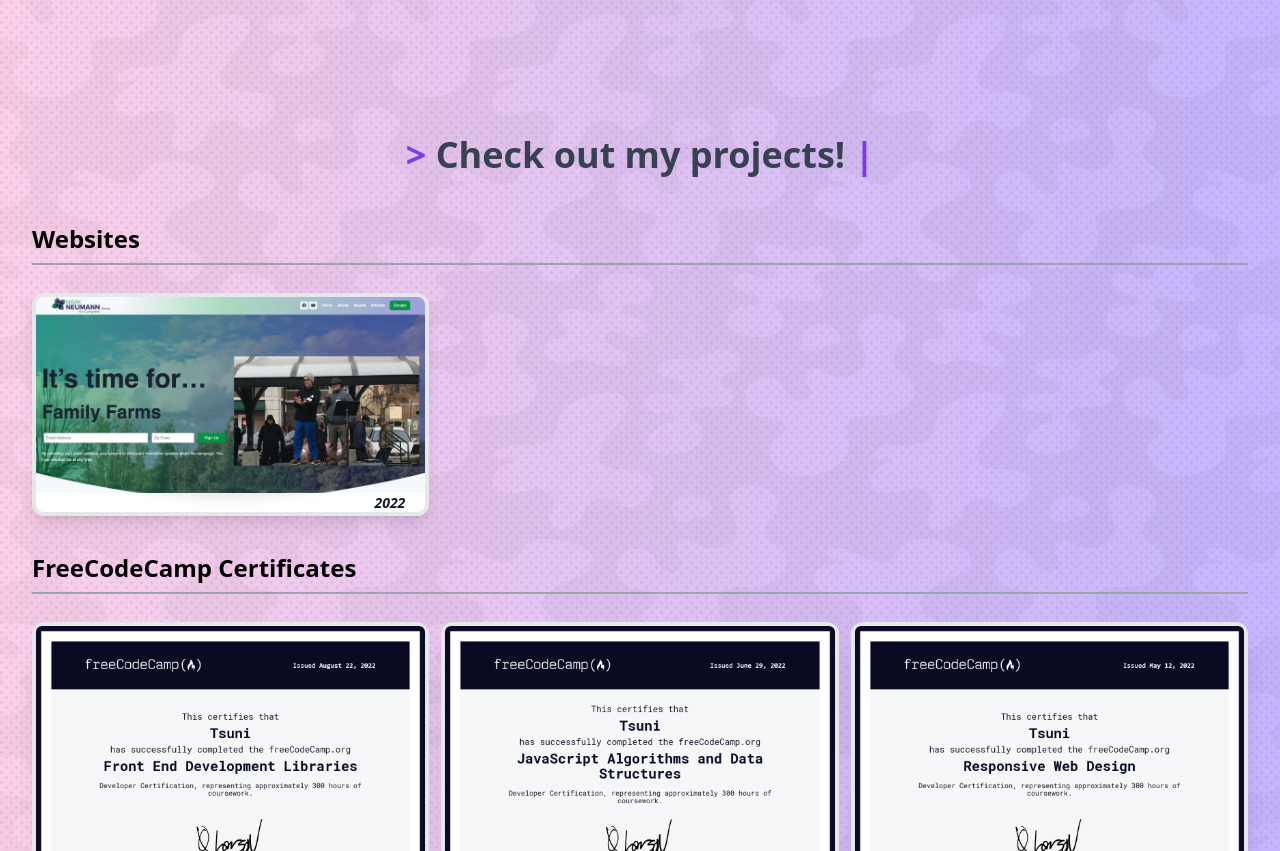
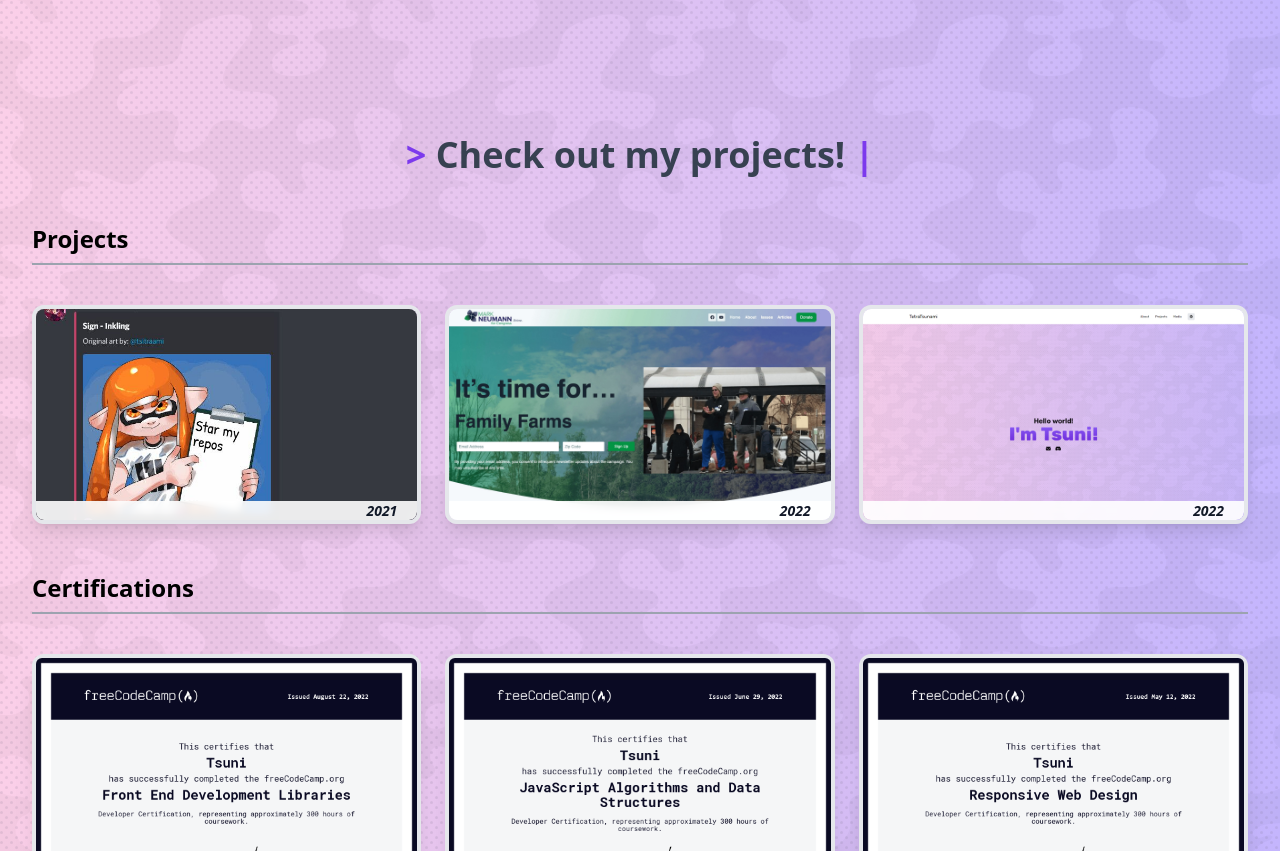
Before and after one commit to TetraTsunami/website, a Next.js app: page / in a window 1280 px wide. Shown: the part 1209-2060 px from the top of the page. Built offline with nearby package versions, Linux system fonts and the light colour scheme; no server answers.

Commit message:
add two projects

```diff
--- a/src/images.js
+++ b/src/images.js
@@ -1,6 +1,6 @@
-import fcc_frontend from "../public/images/fcc_cert_frontend.png";
-import fcc_js from "../public/images/fcc_cert_js.png";
-import fcc_webdesign from "../public/images/fcc_cert_webdesign.png";
-import mnfc2 from "../public/images/mnfc2.jpg";
-
-export { fcc_webdesign, fcc_js, fcc_frontend, mnfc2 };
+export { default as cricket_chat } from "../public/images/cricket_chat.jpg";
+export { default as fcc_frontend } from "../public/images/fcc_cert_frontend.png";
+export { default as fcc_js } from "../public/images/fcc_cert_js.png";
+export { default as fcc_webdesign } from "../public/images/fcc_cert_webdesign.png";
+export { default as mnfc2 } from "../public/images/mnfc2.jpg";
+export { default as port_website } from "../public/images/port_website.png";
--- a/src/layouts/Projects.tsx
+++ b/src/layouts/Projects.tsx
@@ -1,12 +1,27 @@
 import CertCard from "../components/cards/CertCard";
 import ProjectCard from "../components/cards/ProjectCard";
 import GridDivider from "../components/util/GridDivider";
-import { fcc_frontend, fcc_js, fcc_webdesign, mnfc2 } from "../images";
+import {
+    cricket_chat,
+    fcc_frontend,
+    fcc_js,
+    fcc_webdesign,
+    mnfc2,
+    port_website
+} from "../images";
 
 export default function Projects() {
     return (
-        <div className="grid gap-3 pt-3 mt-3 text-center grid-cols-2 lg:grid-cols-3 2xl:grid-cols-4 w-full">
-            <GridDivider name="Websites" />
+        <div className="grid gap-6 pt-3 mt-3 text-center grid-cols-2 lg:grid-cols-3 2xl:grid-cols-4 w-full content-evenly">
+            <GridDivider name="Projects" />
+            <ProjectCard
+                name="Cricket Bot"
+                href="https://github.com/TetraTsunami/cricket-bot"
+                imageUrl={cricket_chat}
+                description="A fun little Discord bot with a variety of unique functions (such as image manipulation, pinging Minecraft servers, and more)."
+                year="2021"
+            />
+
             <ProjectCard
                 name="Mark Neumann for Congress"
                 href="https://markneumannforcongress.com/"
@@ -14,7 +29,14 @@
                 description="A Wordpress site for a local political campaign"
                 year="2022"
             />
-            <GridDivider name="FreeCodeCamp Certificates" />
+            <ProjectCard
+                name="Portfolio Website"
+                href="https://github.com/TetraTsunami/website"
+                imageUrl={port_website}
+                description="The website you're currently on! Built with Next.js, Tailwind CSS, and TypeScript."
+                year="2022"
+            />
+            <GridDivider name="Certifications" />
             <CertCard
                 name="Front End Web Development"
                 certUrl="https://www.freecodecamp.org/certification/Tsuni/responsive-web-design"
```
Also changed, not shown: public/images/cricket_chat.jpg (added), public/images/port_website.png (added).
